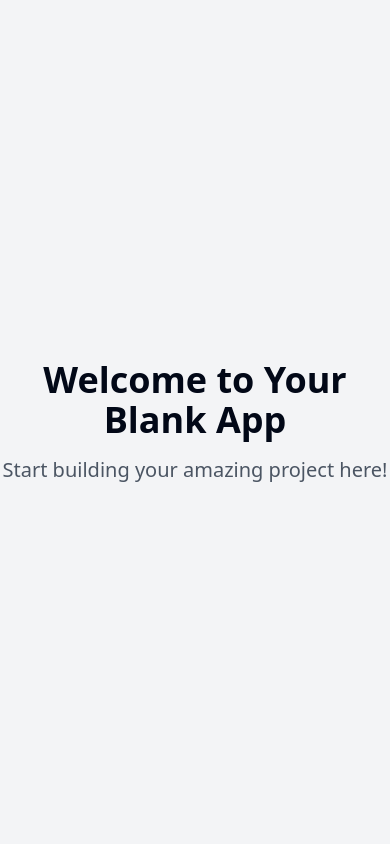
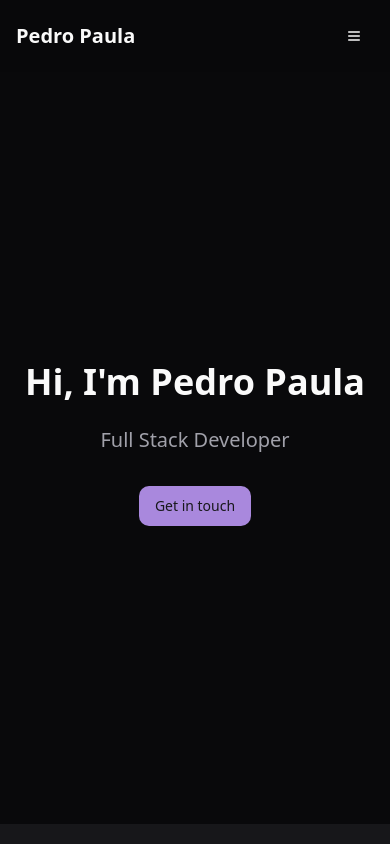
Before and after one commit to PedroRicoPaula/pedros-portfolio, a React (Vite) app: page / in a window 390 px wide. Shown: the top 844 px of the page. Built offline with nearby package versions, Linux system fonts and the light colour scheme.

Commit message:
Add portfolio structure
Implement About, Services, Work, and Contacts sections.
Include dark theme and mobile responsiveness.

```diff
--- /dev/null
+++ b/src/components/Layout.tsx
@@ -0,0 +1,78 @@
+
+import { useState } from 'react';
+import { Menu, X } from 'lucide-react';
+import { Button } from './ui/button';
+
+const Layout = ({ children }: { children: React.ReactNode }) => {
+  const [isMenuOpen, setIsMenuOpen] = useState(false);
+
+  const toggleMenu = () => setIsMenuOpen(!isMenuOpen);
+
+  const scrollToSection = (id: string) => {
+    setIsMenuOpen(false);
+    const element = document.getElementById(id);
+    element?.scrollIntoView({ behavior: 'smooth' });
+  };
+
+  return (
+    <div className="min-h-screen bg-background">
+      <header className="fixed top-0 left-0 right-0 z-50 bg-background/95 backdrop-blur supports-[backdrop-filter]:bg-background/60">
+        <nav className="container mx-auto px-4 py-4">
+          <div className="flex justify-between items-center">
+            <h1 className="text-xl font-bold">Pedro Paula</h1>
+
+            {/* Mobile menu button */}
+            <Button
+              variant="ghost"
+              size="icon"
+              className="lg:hidden"
+              onClick={toggleMenu}
+            >
+              {isMenuOpen ? <X /> : <Menu />}
+            </Button>
+
+            {/* Desktop menu */}
+            <div className="hidden lg:flex gap-8">
+              <button onClick={() => scrollToSection('about')} className="text-foreground/80 hover:text-foreground">
+                About
+              </button>
+              <button onClick={() => scrollToSection('services')} className="text-foreground/80 hover:text-foreground">
+                Services
+              </button>
+              <button onClick={() => scrollToSection('work')} className="text-foreground/80 hover:text-foreground">
+                Work
+              </button>
+              <button onClick={() => scrollToSection('contact')} className="text-foreground/80 hover:text-foreground">
+                Contact
+              </button>
+            </div>
+          </div>
+
+          {/* Mobile menu */}
+          {isMenuOpen && (
+            <div className="lg:hidden mt-4 flex flex-col gap-4 pb-4">
+              <button onClick={() => scrollToSection('about')} className="text-foreground/80 hover:text-foreground">
+                About
+              </button>
+              <button onClick={() => scrollToSection('services')} className="text-foreground/80 hover:text-foreground">
+                Services
+              </button>
+              <button onClick={() => scrollToSection('work')} className="text-foreground/80 hover:text-foreground">
+                Work
+              </button>
+              <button onClick={() => scrollToSection('contact')} className="text-foreground/80 hover:text-foreground">
+                Contact
+              </button>
+            </div>
+          )}
+        </nav>
+      </header>
+
+      <main className="pt-16">
+        {children}
+      </main>
+    </div>
+  );
+};
+
+export default Layout;
--- a/src/index.css
+++ b/src/index.css
@@ -1,92 +1,30 @@
+
 @tailwind base;
 @tailwind components;
 @tailwind utilities;
 
 @layer base {
   :root {
-    --background: 0 0% 100%;
-    --foreground: 222.2 84% 4.9%;
-
-    --card: 0 0% 100%;
-    --card-foreground: 222.2 84% 4.9%;
-
-    --popover: 0 0% 100%;
-    --popover-foreground: 222.2 84% 4.9%;
-
-    --primary: 222.2 47.4% 11.2%;
-    --primary-foreground: 210 40% 98%;
-
-    --secondary: 210 40% 96.1%;
-    --secondary-foreground: 222.2 47.4% 11.2%;
-
-    --muted: 210 40% 96.1%;
-    --muted-foreground: 215.4 16.3% 46.9%;
-
-    --accent: 210 40% 96.1%;
-    --accent-foreground: 222.2 47.4% 11.2%;
-
-    --destructive: 0 84.2% 60.2%;
-    --destructive-foreground: 210 40% 98%;
-
-    --border: 214.3 31.8% 91.4%;
-    --input: 214.3 31.8% 91.4%;
-    --ring: 222.2 84% 4.9%;
-
-    --radius: 0.5rem;
-
-    --sidebar-background: 0 0% 98%;
-
-    --sidebar-foreground: 240 5.3% 26.1%;
-
-    --sidebar-primary: 240 5.9% 10%;
-
-    --sidebar-primary-foreground: 0 0% 98%;
-
-    --sidebar-accent: 240 4.8% 95.9%;
-
-    --sidebar-accent-foreground: 240 5.9% 10%;
-
-    --sidebar-border: 220 13% 91%;
-
-    --sidebar-ring: 217.2 91.2% 59.8%;
-  }
-
-  .dark {
-    --background: 222.2 84% 4.9%;
-    --foreground: 210 40% 98%;
-
-    --card: 222.2 84% 4.9%;
-    --card-foreground: 210 40% 98%;
-
-    --popover: 222.2 84% 4.9%;
-    --popover-foreground: 210 40% 98%;
-
-    --primary: 210 40% 98%;
-    --primary-foreground: 222.2 47.4% 11.2%;
-
-    --secondary: 217.2 32.6% 17.5%;
-    --secondary-foreground: 210 40% 98%;
-
-    --muted: 217.2 32.6% 17.5%;
-    --muted-foreground: 215 20.2% 65.1%;
-
-    --accent: 217.2 32.6% 17.5%;
-    --accent-foreground: 210 40% 98%;
-
+    --background: 240 10% 3.9%;
+    --foreground: 0 0% 98%;
+    --card: 240 10% 3.9%;
+    --card-foreground: 0 0% 98%;
+    --popover: 240 10% 3.9%;
+    --popover-foreground: 0 0% 98%;
+    --primary: 263 55% 70%;
+    --primary-foreground: 240 5.9% 10%;
+    --secondary: 240 3.7% 15.9%;
+    --secondary-foreground: 0 0% 98%;
+    --muted: 240 3.7% 15.9%;
+    --muted-foreground: 240 5% 64.9%;
+    --accent: 240 3.7% 15.9%;
+    --accent-foreground: 0 0% 98%;
     --destructive: 0 62.8% 30.6%;
-    --destructive-foreground: 210 40% 98%;
-
-    --border: 217.2 32.6% 17.5%;
-    --input: 217.2 32.6% 17.5%;
-    --ring: 212.7 26.8% 83.9%;
-    --sidebar-background: 240 5.9% 10%;
-    --sidebar-foreground: 240 4.8% 95.9%;
-    --sidebar-primary: 224.3 76.3% 48%;
-    --sidebar-primary-foreground: 0 0% 100%;
-    --sidebar-accent: 240 3.7% 15.9%;
-    --sidebar-accent-foreground: 240 4.8% 95.9%;
-    --sidebar-border: 240 3.7% 15.9%;
-    --sidebar-ring: 217.2 91.2% 59.8%;
+    --destructive-foreground: 0 0% 98%;
+    --border: 240 3.7% 15.9%;
+    --input: 240 3.7% 15.9%;
+    --ring: 240 4.9% 83.9%;
+    --radius: 0.75rem;
   }
 }
 
@@ -94,8 +32,12 @@
   * {
     @apply border-border;
   }
-
   body {
     @apply bg-background text-foreground;
+    font-feature-settings: "rlig" 1, "calt" 1;
+  }
+
+  .glass-card {
+    @apply bg-secondary/50 backdrop-blur-sm border border-white/10 rounded-lg;
   }
 }
--- a/src/pages/Index.tsx
+++ b/src/pages/Index.tsx
@@ -1,13 +1,132 @@
-// Update this page (the content is just a fallback if you fail to update the page)
+
+import { Card } from "@/components/ui/card";
+import Layout from "@/components/Layout";
+import { Button } from "@/components/ui/button";
+import { Github, Linkedin, Mail, ExternalLink } from "lucide-react";
 
 const Index = () => {
   return (
-    <div className="min-h-screen flex items-center justify-center bg-gray-100">
-      <div className="text-center">
-        <h1 className="text-4xl font-bold mb-4">Welcome to Your Blank App</h1>
-        <p className="text-xl text-gray-600">Start building your amazing project here!</p>
-      </div>
-    </div>
+    <Layout>
+      {/* Hero Section */}
+      <section className="min-h-[90vh] flex items-center justify-center">
+        <div className="container px-4 text-center">
+          <h1 className="text-4xl md:text-6xl font-bold mb-6">
+            Hi, I'm Pedro Paula
+          </h1>
+          <p className="text-xl md:text-2xl text-muted-foreground mb-8">
+            Full Stack Developer
+          </p>
+          <Button onClick={() => document.getElementById('contact')?.scrollIntoView({ behavior: 'smooth' })}>
+            Get in touch
+          </Button>
+        </div>
+      </section>
+
+      {/* About Section */}
+      <section id="about" className="py-20 bg-secondary/50">
+        <div className="container px-4">
+          <h2 className="text-3xl font-bold mb-12 text-center">About Me</h2>
+          <div className="max-w-3xl mx-auto">
+            <p className="text-lg text-muted-foreground leading-relaxed">
+              I'm a passionate Full Stack Developer with experience in building modern web applications.
+              My journey in software development started with a deep curiosity for technology and has
+              evolved into a professional career where I create efficient, scalable, and user-friendly
+              solutions.
+            </p>
+          </div>
+        </div>
+      </section>
+
+      {/* Services Section */}
+      <section id="services" className="py-20">
+        <div className="container px-4">
+          <h2 className="text-3xl font-bold mb-12 text-center">Services</h2>
+          <div className="grid grid-cols-1 md:grid-cols-2 lg:grid-cols-3 gap-8">
+            <Card className="glass-card p-6">
+              <h3 className="text-xl font-semibold mb-4">Frontend Development</h3>
+              <p className="text-muted-foreground">
+                Creating responsive and interactive user interfaces using modern frameworks and tools.
+              </p>
+            </Card>
+            <Card className="glass-card p-6">
+              <h3 className="text-xl font-semibold mb-4">Backend Development</h3>
+              <p className="text-muted-foreground">
+                Building robust server-side applications and APIs to power your web applications.
+              </p>
+            </Card>
+            <Card className="glass-card p-6">
+              <h3 className="text-xl font-semibold mb-4">Database Design</h3>
+              <p className="text-muted-foreground">
+                Designing and implementing efficient database structures for optimal data management.
+              </p>
+            </Card>
+          </div>
+        </div>
+      </section>
+
+      {/* Work Section */}
+      <section id="work" className="py-20 bg-secondary/50">
+        <div className="container px-4">
+          <h2 className="text-3xl font-bold mb-12 text-center">My Work</h2>
+          <div className="grid grid-cols-1 md:grid-cols-2 gap-8">
+            <Card className="glass-card p-6">
+              <h3 className="text-xl font-semibold mb-4">Project 1</h3>
+              <p className="text-muted-foreground mb-4">
+                Description of your first major project or work experience.
+              </p>
+              <Button variant="outline" size="sm">
+                <ExternalLink className="w-4 h-4 mr-2" />
+                View Project
+              </Button>
+            </Card>
+            <Card className="glass-card p-6">
+              <h3 className="text-xl font-semibold mb-4">Project 2</h3>
+              <p className="text-muted-foreground mb-4">
+                Description of your second major project or work experience.
+              </p>
+              <Button variant="outline" size="sm">
+                <ExternalLink className="w-4 h-4 mr-2" />
+                View Project
+              </Button>
+            </Card>
+          </div>
+        </div>
+      </section>
+
+      {/* Contact Section */}
+      <section id="contact" className="py-20">
+        <div className="container px-4">
+          <h2 className="text-3xl font-bold mb-12 text-center">Get in Touch</h2>
+          <div className="flex flex-col items-center gap-6">
+            <a
+              href="https://www.linkedin.com/in/pedro-paula-568100272/"
+              target="_blank"
+              rel="noopener noreferrer"
+              className="flex items-center gap-2 text-lg hover:text-primary transition-colors"
+            >
+              <Linkedin className="w-6 h-6" />
+              LinkedIn
+            </a>
+            <a
+              href="mailto:your.email@example.com"
+              className="flex items-center gap-2 text-lg hover:text-primary transition-colors"
+            >
+              <Mail className="w-6 h-6" />
+              Email Me
+            </a>
+            <a
+              href="https://github.com/yourusername"
+              target="_blank"
+              rel="noopener noreferrer"
+              className="flex items-center gap-2 text-lg hover:text-primary transition-colors"
+            >
+              <Github className="w-6 h-6" />
+              GitHub
+            </a>
+          </div>
+        </div>
+      </section>
+    </Layout>
   );
 };
 
```
